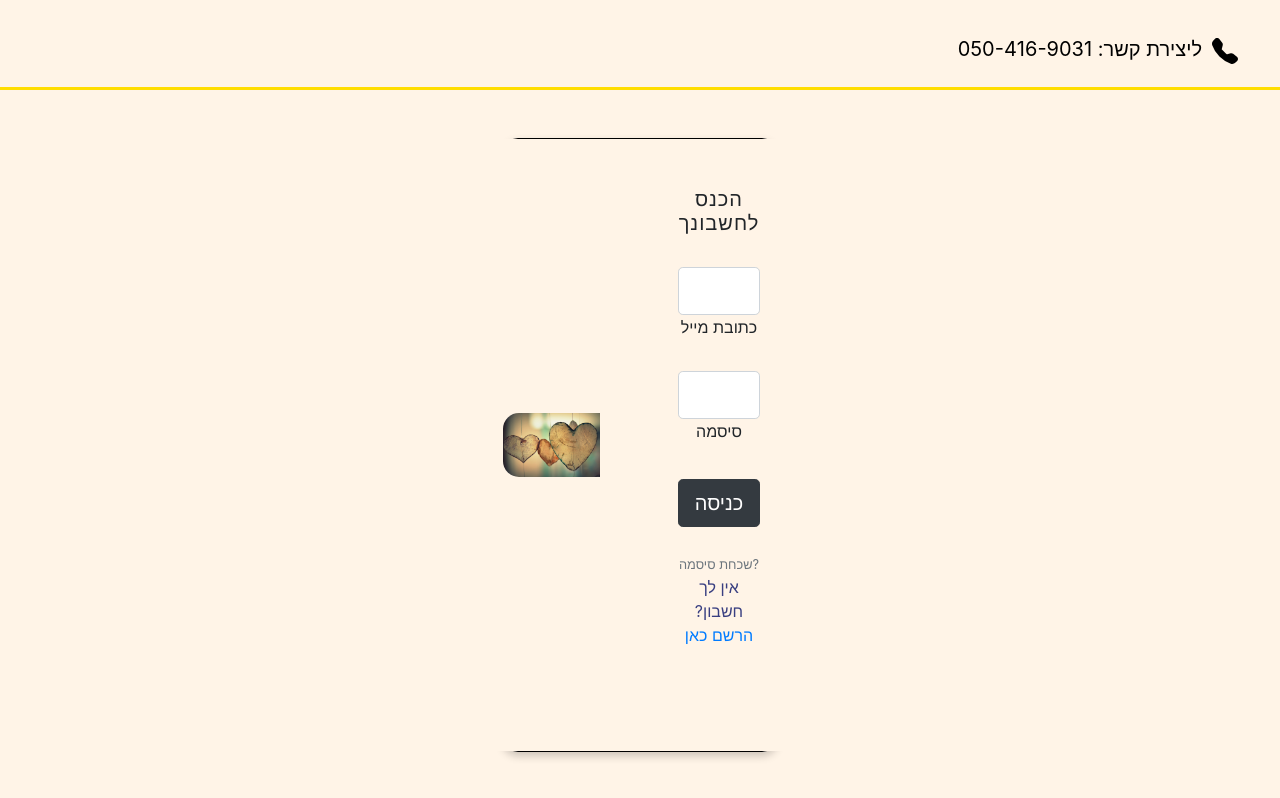
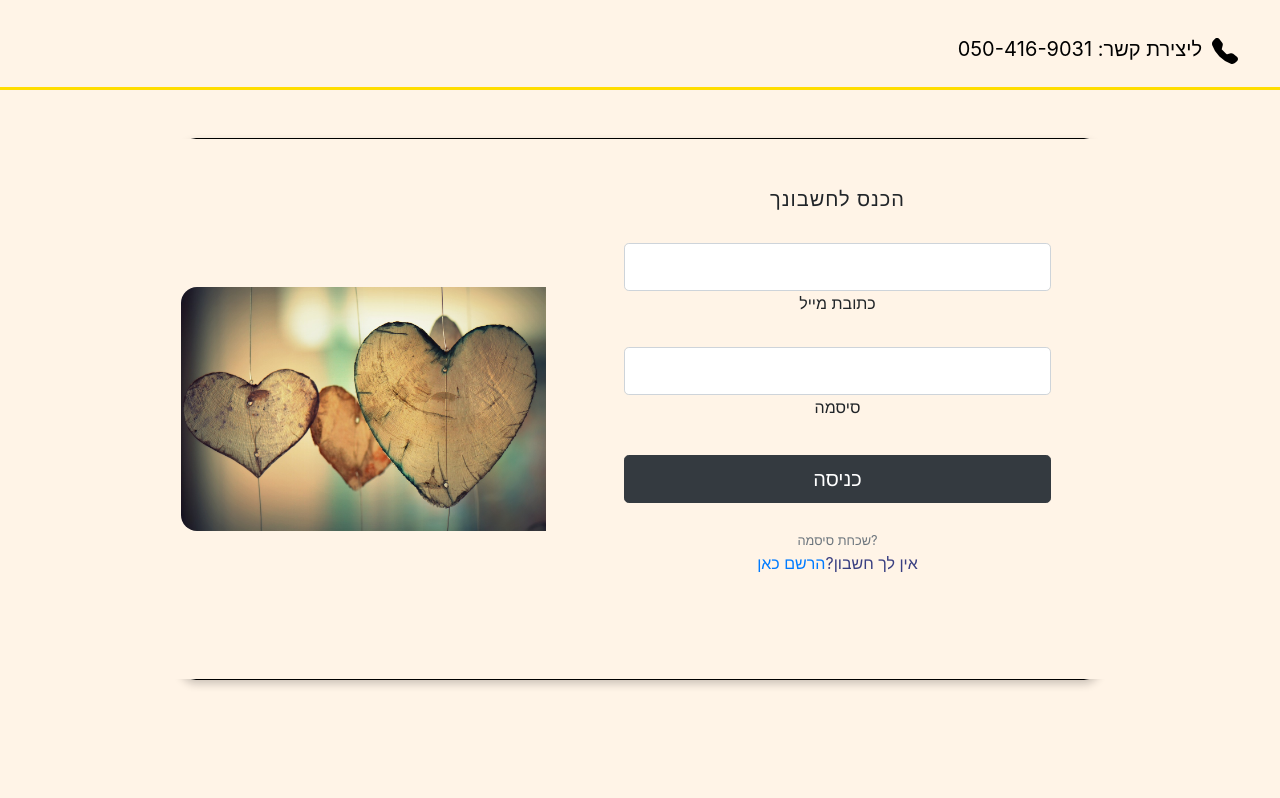
Before and after one commit to HadassaAvimor/Apartment-brokerage, a React (Create React App) app in the folder client/: page /login in a window 1280 px wide. Shown: the top 798 px of the page. Built offline with nearby package versions, Linux system fonts and the light colour scheme.

Commit message:
set login size

```diff
--- a/client/src/App.css
+++ b/client/src/App.css
@@ -1,6 +1,6 @@
 .App {
   text-align: right;
-  /* margin: initial; */
+  margin: initial;
 }
 
 /* .App-logo {
--- a/client/src/style/guest.css
+++ b/client/src/style/guest.css
@@ -3,7 +3,6 @@
   background-color: rgb(247, 247, 247);
   height: 100%;
   text-align: center;
-  width: 30%;
 }
 
 .apartment-filter{
@@ -62,11 +61,11 @@
 }
 
 /* Media query to switch to horizontal layout for larger screens */
-@media (min-width: 768px) {
+/* @media (min-width: 768px) {
   .table{
     display: table-row;
   }
-}
+} */
 tr{
   background-color: #fff;
   /* background-color: #ffffff; */
```
